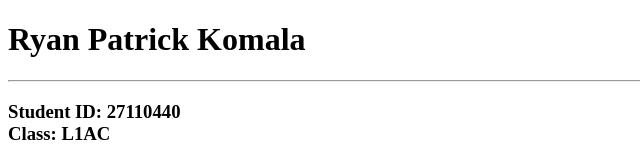
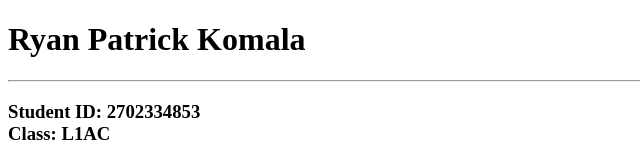
Before and after one commit to RyanPK528/HCI-Lab, a plain HTML site: page index.html in a window 1280 px wide. Shown: the top 160 px of the page, 0-640 px from the left. Drawn offline with Linux system fonts and the light colour scheme.

Commit message:
index.html

```diff
--- a/index.html
+++ b/index.html
@@ -7,7 +7,7 @@
 
             <hr>
         <h3>
-            Student ID: 27110440 <br /> Class: L1AC <br />
+            Student ID: 2702334853 <br /> Class: L1AC <br />
         </h3>
 
         <img title = "Ryan" src = "https://raw.githubusercontent.com/RyanPK528/HCI-Lab/main/self%20pic.JPG" style="width:250px;height:250px;">
```
